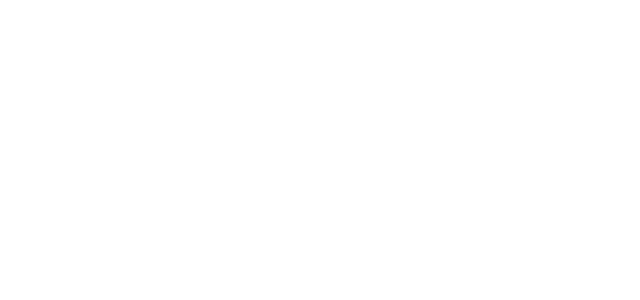
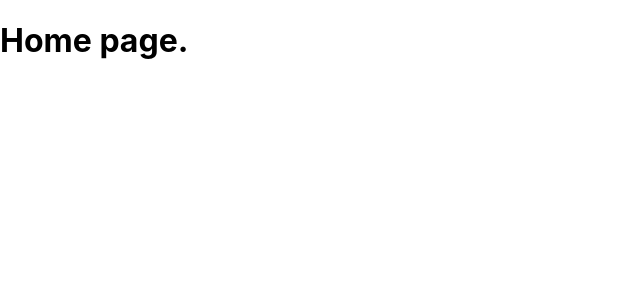
Before and after one commit to Yulai202020/Frontend-mentor, a React (Vite) app: page /BlogPreviewCard in a window 1280 px wide. Before the commit this address had no page. Shown: the top 300 px of the page, without its empty margins (0-640 px from the left). Built offline with nearby package versions, Linux system fonts and the light colour scheme.

Commit message:
first commit

```diff
--- a/src/App.tsx
+++ b/src/App.tsx
@@ -1,13 +1,21 @@
+import { HashRouter as Router, Routes, Route } from 'react-router-dom';
+
+import Home from './components/Home/Home';
+import PageNotFound from './components/PageNotFound/PageNotFound';
+
 import SocialLinksProfile from './components/SocialLinksProfile/SocialLinksProfile'
 import BlogPreviewCard from './components/BlogPreviewCard/BlogPreviewCard';
-import { HashRouter as Router, Routes, Route } from 'react-router-dom';
 
 function App() {
   return (
     <Router>
       <Routes>
+        <Route path="/" element={<Home />}/>
+
         <Route path="/SocialLinksProfile" element={<SocialLinksProfile />}/>
         <Route path="/BlogPreviewCard" element={<BlogPreviewCard />}/>
+
+        <Route path="*" element={<PageNotFound />}/>
       </Routes>
     </Router>
   );
--- /dev/null
+++ b/src/components/Home/Home.tsx
@@ -0,0 +1,7 @@
+function Home() {
+    return (
+        <h1>Home page.</h1>
+    );
+}
+
+export default Home;
--- /dev/null
+++ b/src/components/PageNotFound/PageNotFound.tsx
@@ -0,0 +1,7 @@
+function PageNotFound() {
+    return (
+        <h1>Page not found!</h1>
+    );
+}
+
+export default PageNotFound;
```
Also changed, not shown: 1 other file (tests, documents, lock files or other folders).
